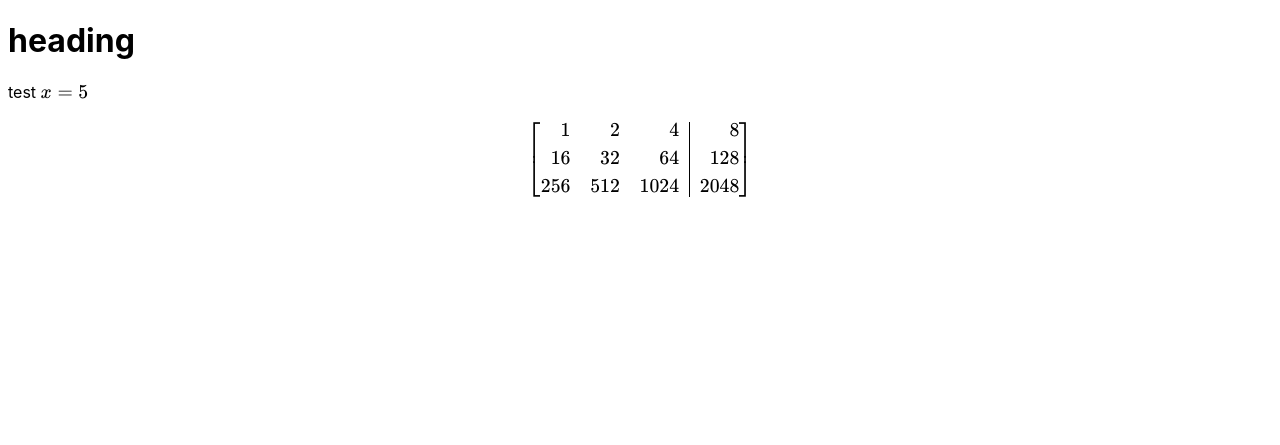
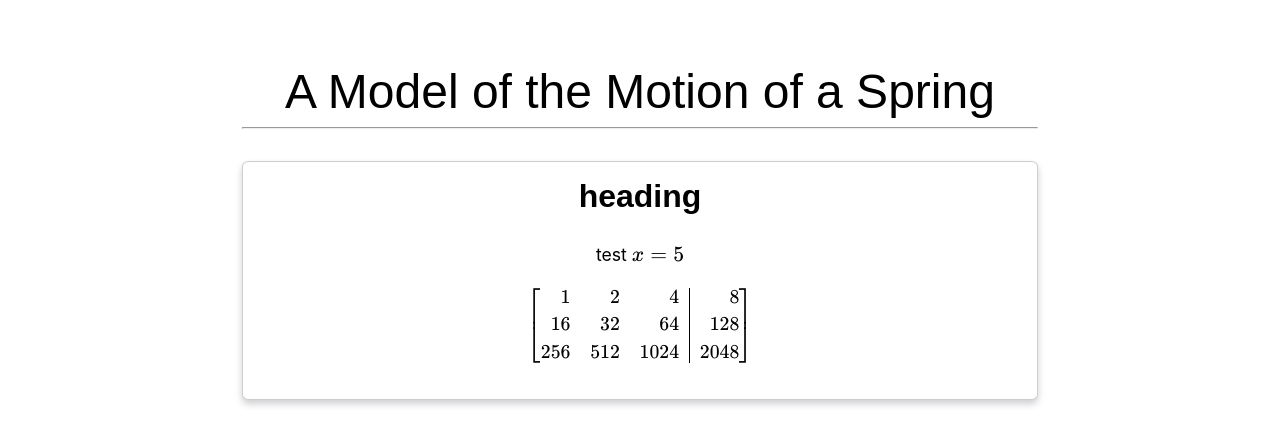
Before and after one commit to dulldesk/spring, a Jekyll site: the page built from index.md, in a window 1280 px wide. Shown: the top 445 px of the page. Built offline with Jekyll 4.4.1, drawn with Linux system fonts in a browser that asks for light colours; some web fonts are replaced; our own code applies the rules of GitHub Pages for plain Markdown files.

Commit message:
Add base layout and styles

```diff
--- a/_config.yml
+++ b/_config.yml
@@ -11,6 +11,7 @@ defaults:
       path: ""
     values:
       layout: default
+      mathjax: true
 
 exclude: ["*-cache/", "Gemfile*", "README.md"]
 
--- a/_includes/head.html
+++ b/_includes/head.html
@@ -6,3 +6,6 @@
 {%- else -%}
 	<title>{{ site.title }}</title>
 {%- endif -%}
+<link rel="preconnect" href="https://fonts.googleapis.com">
+<link rel="preconnect" href="https://fonts.gstatic.com" crossorigin>
+<link href="https://fonts.googleapis.com/css2?family=Quattrocento&display=swap" rel="stylesheet">
--- /dev/null
+++ b/_includes/node.html
@@ -0,0 +1,3 @@
+<div class="box">
+	{{ include.content | markdownify }}
+</div>
--- a/_layouts/base.html
+++ b/_layouts/base.html
@@ -2,8 +2,18 @@
 <html>
 <head>
 	{%- include head.html -%}
+	{%- if page.mathjax == false -%}
+		<link rel="preload" href="https://polyfill.io/v3/polyfill.min.js?features=es6" as="script">
+		<link rel="preload" href="https://cdn.jsdelivr.net/npm/mathjax@3.2/es5/tex-mml-chtml.js" as="script">
+	{%- endif -%}
 </head>
 <body>
-	{{ content }}
+	<main>
+		{{ content }}
+	</main>
+	{%- if page.mathjax -%}
+		<script src="https://polyfill.io/v3/polyfill.min.js?features=es6"></script>
+		<script id="MathJax-script" async src="https://cdn.jsdelivr.net/npm/mathjax@3.2/es5/tex-mml-chtml.js"></script>
+	{%- endif -%}
 </body>
 </html>
--- a/_layouts/default.html
+++ b/_layouts/default.html
@@ -2,4 +2,10 @@
 layout: base
 ---
 
-{{ content }}
+<div class="title">
+	<h1>{{- page.heading | default: page.title -}}</h1>
+	<hr>
+</div>
+<section>
+	{{ content }}
+</section>
--- /dev/null
+++ b/_sass/_colours.scss
@@ -0,0 +1,7 @@
+$black: #0d0d22;
+$white: #fff;
+
+
+$text: $black;
+$bkgd: blanchedalmond;
+$shadow: rgba($black,0.2);
--- /dev/null
+++ b/_sass/base.scss
@@ -0,0 +1,48 @@
+// base components
+@import "colours";
+
+* {
+	box-sizing: border-box;
+}
+html {
+	scroll-behavior: smooth;
+}
+body {
+	font-family: 'Quattrocento', -apple-system,BlinkMacSystemFont,Segoe UI,Roboto,Oxygen,Ubuntu,Cantarell,Fira Sans,Droid Sans,Helvetica Neue,sans-serif;
+	margin: 0;
+}
+main {
+	min-height: 100vh;
+	max-width: 1100px;
+	margin: auto;
+	padding: 4rem max(5%, 9.5rem);
+	text-align: center;
+
+	h1,h2 {
+		&:first-child {
+			margin-top: 0;
+		}
+	}
+	.title {
+		h1 {
+			margin: 0;
+		}
+		+ hr {
+			border: none;
+			background: black;
+			height: 2px;
+		}
+	}
+}
+
+h1,h2,h3,h4,h5,h6 {
+	font-family: 'Poor Richard', 'Quattrocento', sans-serif;
+	font-weight: 300;
+}
+h1 {
+	font-size: 3rem;
+}
+h2 {
+	font-weight: bold;
+	font-size: 2rem;
+}
--- /dev/null
+++ b/_sass/components/box.scss
@@ -0,0 +1,27 @@
+@import "colours";
+
+.box {
+	background-color: rgba($white, 0.2);
+	border: 1px solid $shadow;
+	border-radius: 6px;
+	box-shadow: 0 4px 7px $shadow;
+
+	padding: 1rem 2rem;
+	margin: 2rem 0;
+
+	position: relative;
+
+	> h1, > h2, > h3, > h4 {
+		&:first-child {
+			margin-top: 0;
+		}
+	}
+	&.title h1 {
+		margin-bottom: 0;
+		font-size: 2.5rem;
+	}
+	p {
+		font-size: 1.1rem;
+		line-height: 1.5;
+	}
+}
--- a/_sass/main.scss
+++ b/_sass/main.scss
@@ -1,3 +1,2 @@
-body {
-	font-family: -apple-system,BlinkMacSystemFont,Segoe UI,Roboto,Oxygen,Ubuntu,Cantarell,Fira Sans,Droid Sans,Helvetica Neue,sans-serif;
-}
+@import "base.scss";
+@import "components/box.scss";
--- a/index.md
+++ b/index.md
@@ -1,17 +1,21 @@
 ---
+heading: A Model of the Motion of a Spring
 ---
 
-# heading
+{% capture block %}
+
+## heading
 
 test $$ x = 5 $$
 
 $$
-  \left[\begin{array}{rrr|r}
-    1 & 2 & 4 & 8 \\
-    16 & 32 & 64 & 128 \\
-    256 & 512 & 1024 & 2048
-  \end{array}\right]
+\left[\begin{array}{rrr|r}
+1 & 2 & 4 & 8 \\
+16 & 32 & 64 & 128 \\
+256 & 512 & 1024 & 2048
+\end{array}\right]
 $$
 
-<script src="https://polyfill.io/v3/polyfill.min.js?features=es6"></script>
-<script id="MathJax-script" async src="https://cdn.jsdelivr.net/npm/mathjax@3.2/es5/tex-mml-chtml.js"></script>
+{% endcapture %}
+
+{% include node.html content=block %}
```
Also changed, not shown: about.md (deleted, +0 -17 lines).
